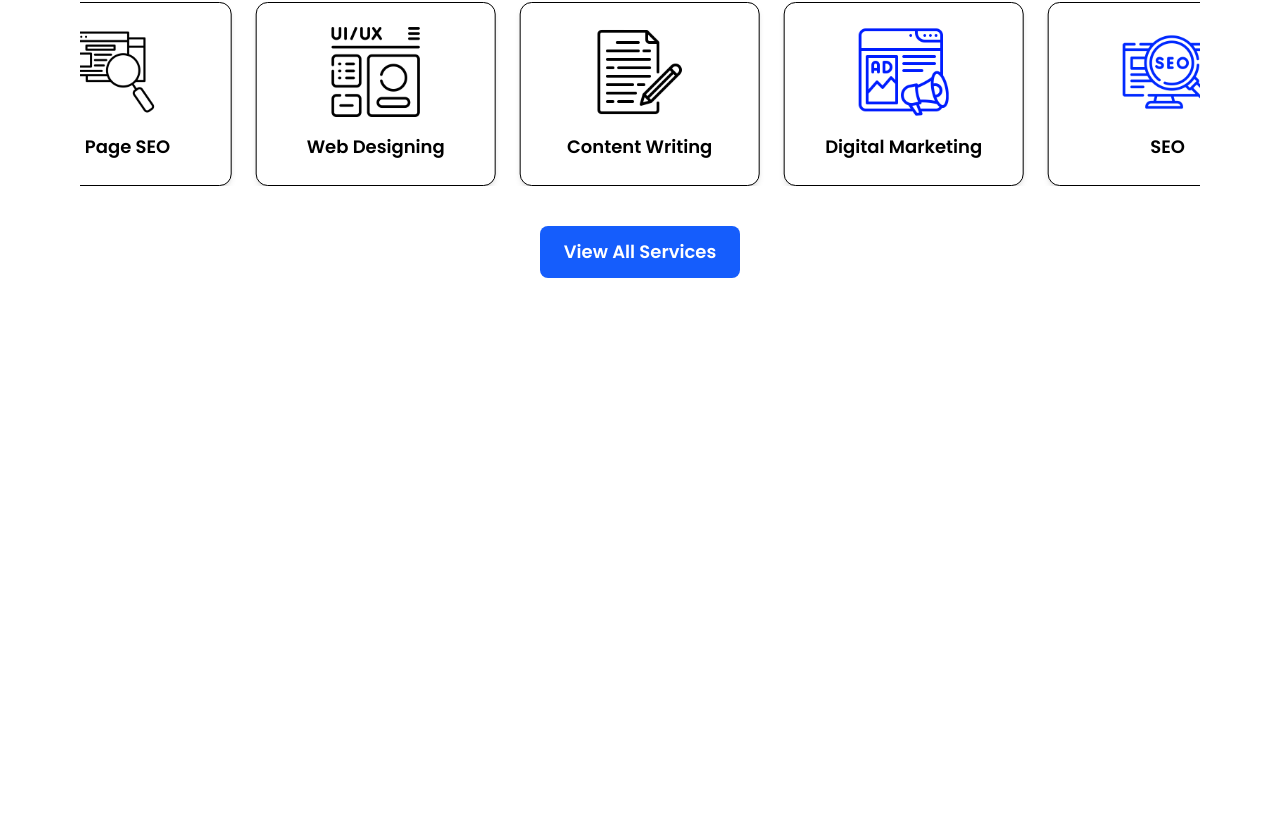
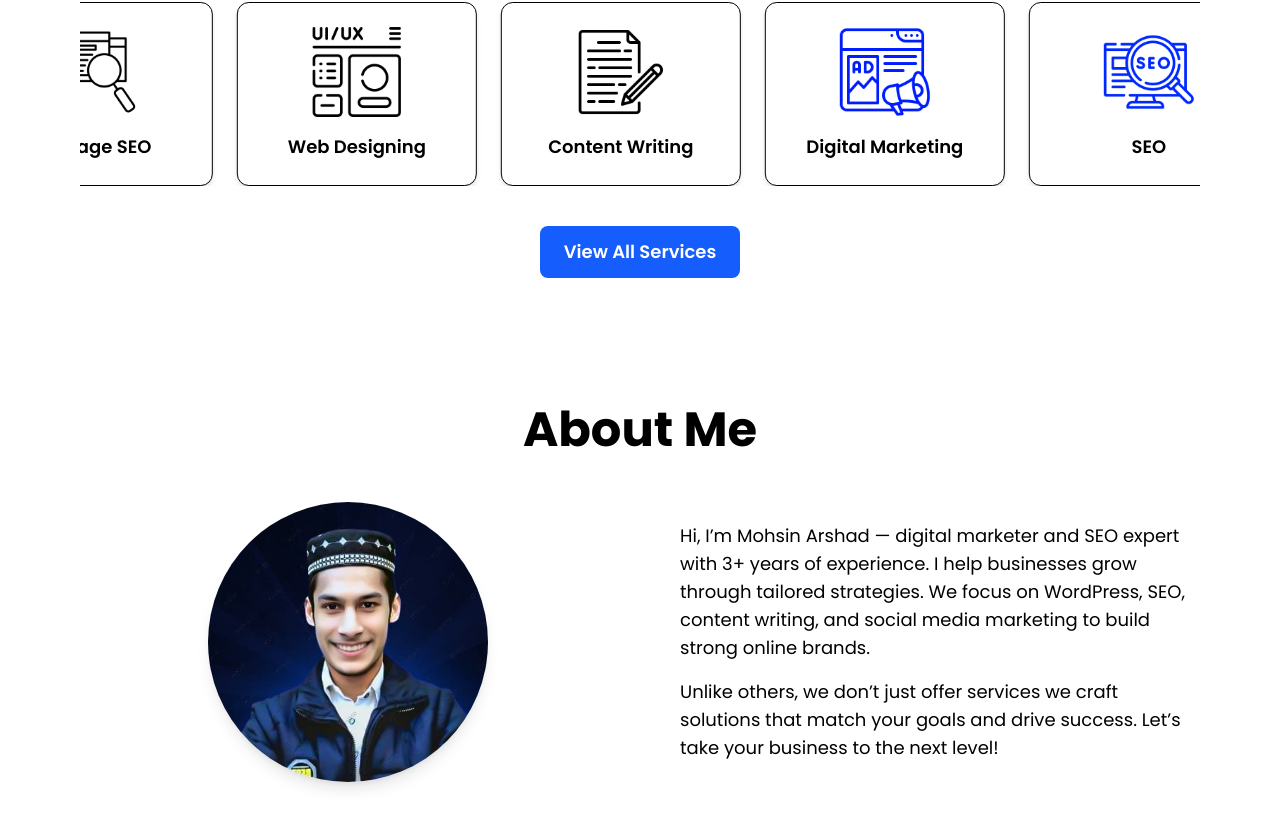
Before and after one commit to noman905/client-seo-agency, a Next.js app: page / in a window 1280 px wide. Shown: the part 862-1690 px from the top of the page. Before the commit the page ends 1204 px from the top, so only its background shows below. Built offline with nearby package versions, Linux system fonts and the light colour scheme.

Commit message:
djeeniudrf

```diff
--- /dev/null
+++ b/src/aboutme.js
@@ -0,0 +1,48 @@
+"use client";
+
+import Image from "next/image";
+
+export default function AboutMe() {
+  return (
+    <section
+      id="about"
+      className="bg-white py-16 px-4 md:px-12 lg:px-20"
+    >
+      {/* Heading */}
+      <h2 className="text-4xl lg:text-5xl font-bold text-center text-black mb-12">
+        About Me
+      </h2>
+
+      {/* Flex Layout */}
+      <div className="max-w-7xl  mx-auto flex flex-col md:flex-row items-center gap-12">
+        {/* Left - Image */}
+        <div className="w-full md:w-1/2 flex justify-center">
+          <div className=" w-64 h-64 lg:w-70 lg:h-70 relative rounded-full overflow-hidden shadow-lg">
+            <Image
+              src="/aboutme/about.jpg" // 🔁 Replace with your image path
+              alt="Profile"
+              fill
+              className="object-cover"
+            />
+          </div>
+        </div>
+
+        {/* Right - Text */}
+        <div className="w-full md:w-1/2 text-center md:text-left">
+          <p className="text-lg pl-4 font-normal text-start text-black mb-4">
+          Hi, I’m Mohsin Arshad — digital marketer and SEO expert with 3+ years of experience. I help businesses grow through tailored strategies.
+
+We focus on WordPress, SEO, content writing, and social media marketing to build strong online brands.
+
+
+          </p>
+          <p className="text-lg pl-4 font-normal text-start text-black">
+          Unlike others, we don’t just offer services we craft solutions that match your goals and drive success.
+
+Let’s take your business to the next level!
+          </p>
+        </div>
+      </div>
+    </section>
+  );
+}
--- a/src/app/page.js
+++ b/src/app/page.js
@@ -1,6 +1,7 @@
 import Navbar from "@/Navbar";
 import Hero from "@/Hero";
 import Services from "@/services";
+import AboutMe from "@/aboutme";
 
 
 export default function Home() {
@@ -11,6 +12,7 @@ export default function Home() {
     <Navbar />
     <Hero />
     <Services />
+    <AboutMe />
     </>
   );
 }
```
Also changed, not shown: public/aboutme/about.jpg (added).
